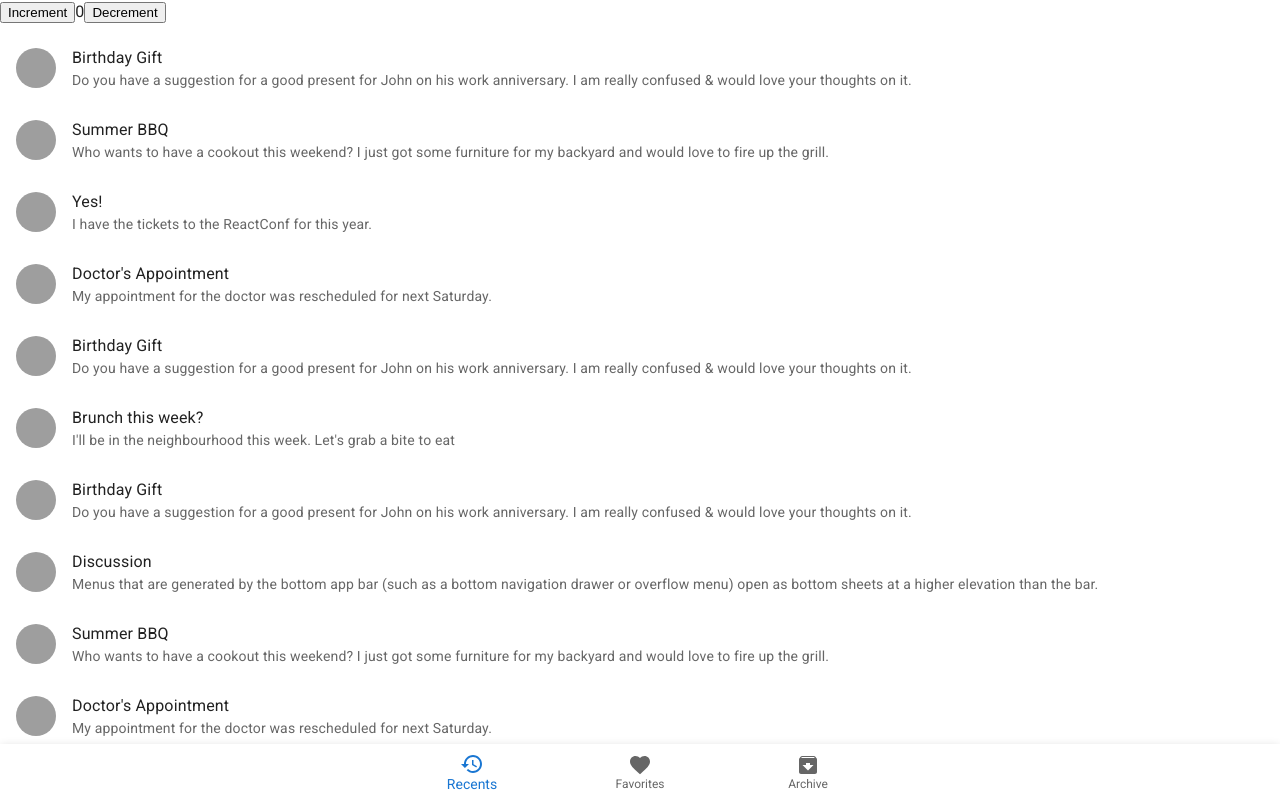
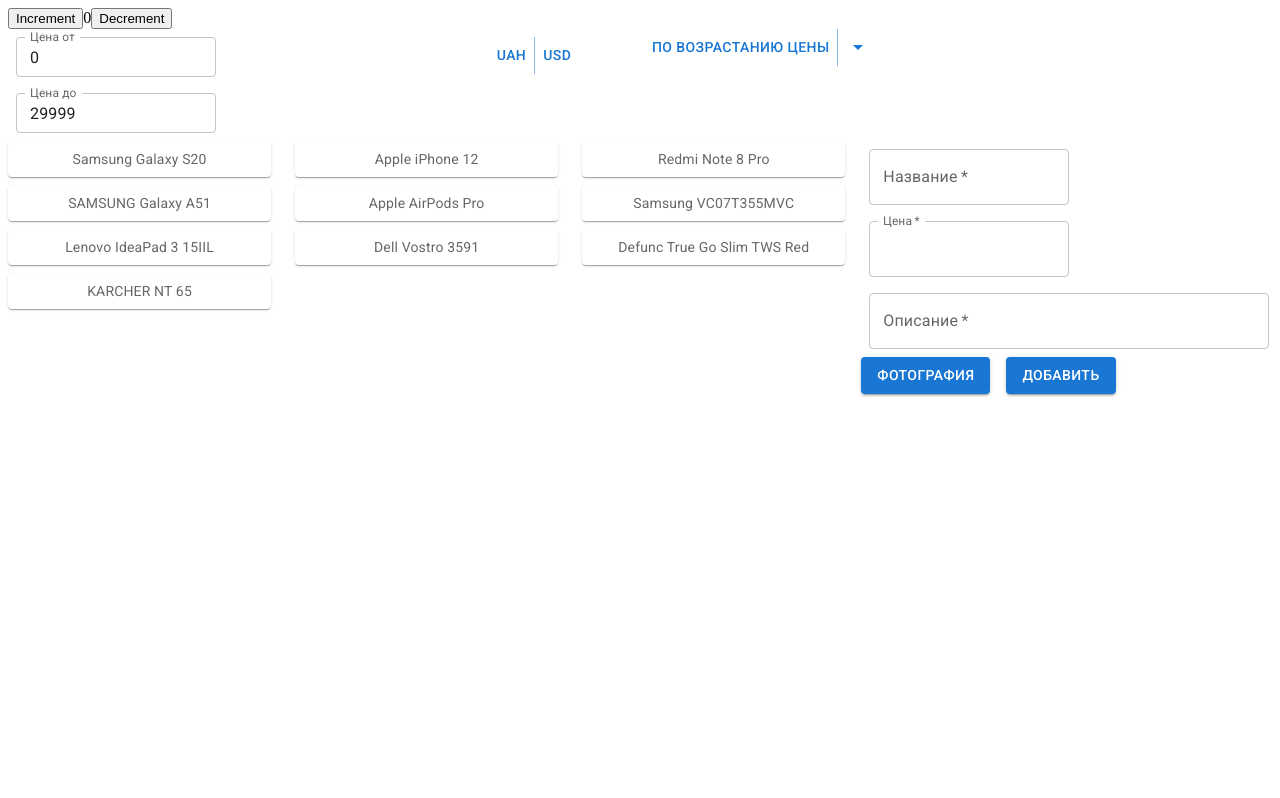
Before and after one commit to butenko108/react_catalog-of-goods, a React (Create React App) app: page / in a window 1280 px wide. Shown: the top 798 px of the page. Built offline with nearby package versions, Linux system fonts and the light colour scheme; grey boxes are pictures that could not be loaded.

Commit message:
main markup is added

```diff
--- a/src/App.tsx
+++ b/src/App.tsx
@@ -10,6 +10,15 @@ import Grid from '@mui/material/Grid'
 import { products } from './api/products.json'
 import { Product } from './types/product'
 import { ProductItem } from './components/card/ProductItem'
+import TextField from '@mui/material/TextField';
+import Button from '@mui/material/Button';
+import ButtonGroup from '@mui/material/ButtonGroup';
+import Sort from './components/Sort'
+import IconButton from '@mui/material/IconButton';
+import PhotoCamera from '@mui/icons-material/PhotoCamera';
+import Stack from '@mui/material/Stack';
+import TextareaAutosize from '@mui/material/TextareaAutosize';
+import { Typography } from '@mui/material'
 
 const Item = styled(Paper)(({ theme }) => ({
   backgroundColor: theme.palette.mode === 'dark' ? '#1A2027' : '#fff',
@@ -42,7 +51,61 @@ export const App: React.FC = () => {
           </button>
         </div>
       </div>
-      <ProductItem />
+      <Grid container spacing={1}>
+        <Grid item xs={4}>
+          <Box
+            component="form"
+            sx={{
+              '& .MuiTextField-root': { m: 1, width: '25ch' },
+            }}
+            noValidate
+            autoComplete="off"
+          >
+            <div>
+              <TextField
+                id="outlined-number"
+                label="Цена от"
+                type="number"
+                defaultValue="0"
+                InputLabelProps={{
+                  shrink: true
+                }}
+                size="small"
+              />
+              <TextField
+                id="outlined-number"
+                label="Цена до"
+                type="number"
+                defaultValue="29999"
+                InputLabelProps={{
+                  shrink: true
+                }}
+                size="small"
+              />
+            </div>
+          </Box>
+        </Grid>
+        <Grid item xs={2}>
+          <Box
+            sx={{
+              display: 'flex',
+              flexDirection: 'column',
+              alignItems: 'center',
+              '& > *': {
+                m: 1,
+              },
+            }}
+          >
+            <ButtonGroup variant="text" aria-label="text button group">
+              <Button>UAH</Button>
+              <Button>USD</Button>
+            </ButtonGroup>
+          </Box>
+        </Grid>
+        <Grid item xs={3}>
+          <Sort />
+        </Grid>
+      </Grid>
       <Grid container spacing={2}>
         <Grid item xs={8}>
           <Grid container rowSpacing={1} columnSpacing={{ xs: 1, sm: 2, md: 3 }}>
@@ -57,17 +120,55 @@ export const App: React.FC = () => {
               })}
           </Grid>
         </Grid>
-        {/* <Grid item xs={8}>
-          <Grid container rowSpacing={1} columnSpacing={{ xs: 1, sm: 2, md: 3 }}>
-            <Grid item xs={4} key={product.id}>
-              <Item >
-                <ProductItem />
-              </Item>
-            </Grid>
-          </Grid>
-        </Grid> */}
         <Grid item xs={4}>
-          <Item>xs=4</Item>
+          <Box
+            component="form"
+            sx={{
+              '& .MuiTextField-root': { m: 1, width: '25ch' },
+            }}
+            noValidate
+            autoComplete="off"
+          >
+            <div>
+              <TextField
+                required
+                id="outlined-required"
+                label="Название"
+              />
+              <TextField
+                required
+                id="outlined-number"
+                label="Цена"
+                type="number"
+                InputLabelProps={{
+                  shrink: true,
+                }}
+              />
+              <TextField
+                required
+                id="outlined-required"
+                label="Описание"
+                minRows={10}
+                aria-label="minimum height"
+                style={{ width: 400 }}
+              />
+              {/* <TextareaAutosize
+                required
+                id="outlined-required"
+                aria-label="minimum height"
+                minRows={3}
+                placeholder="Minimum 3 rows"
+                style={{ width: 200 }}
+              /> */}
+              <Stack direction="row" alignItems="center" spacing={2}>
+                <Button variant="contained" component="label">
+                  Фотография
+                  <input hidden accept="image/*" multiple type="file" required />
+                </Button>
+                <Button variant="contained">Добавить</Button>
+              </Stack>
+            </div>
+          </Box>
         </Grid>
       </Grid>
     </>
--- /dev/null
+++ b/src/components/Sort.tsx
@@ -0,0 +1,104 @@
+import * as React from 'react'
+import Button from '@mui/material/Button'
+import ButtonGroup from '@mui/material/ButtonGroup'
+import ArrowDropDownIcon from '@mui/icons-material/ArrowDropDown'
+import ClickAwayListener from '@mui/material/ClickAwayListener'
+import Grow from '@mui/material/Grow'
+import Paper from '@mui/material/Paper'
+import Popper from '@mui/material/Popper'
+import MenuItem from '@mui/material/MenuItem'
+import MenuList from '@mui/material/MenuList'
+
+const options = ['По возрастанию цены', 'По убыванию цены', 'По алфавиту'];
+
+export default function SplitButton() {
+  const [open, setOpen] = React.useState(false);
+  const anchorRef = React.useRef<HTMLDivElement>(null);
+  const [selectedIndex, setSelectedIndex] = React.useState(0);
+
+  const handleClick = () => {
+    console.info(`You clicked ${options[selectedIndex]}`);
+  };
+
+  const handleMenuItemClick = (
+    event: React.MouseEvent<HTMLLIElement, MouseEvent>,
+    index: number,
+  ) => {
+    setSelectedIndex(index);
+    setOpen(false);
+  };
+
+  const handleToggle = () => {
+    setOpen((prevOpen) => !prevOpen);
+  };
+
+  const handleClose = (event: Event) => {
+    if (
+      anchorRef.current &&
+      anchorRef.current.contains(event.target as HTMLElement)
+    ) {
+      return;
+    }
+
+    setOpen(false);
+  };
+
+  return (
+    <React.Fragment>
+      <ButtonGroup variant="text" ref={anchorRef} aria-label="split button">
+        <Button
+          onClick={handleClick}
+        >
+          {options[selectedIndex]}
+        </Button>
+        <Button
+          size="small"
+          aria-controls={open ? 'split-button-menu' : undefined}
+          aria-expanded={open ? 'true' : undefined}
+          aria-label="select merge strategy"
+          aria-haspopup="menu"
+          onClick={handleToggle}
+        >
+          <ArrowDropDownIcon />
+        </Button>
+      </ButtonGroup>
+      <Popper
+        sx={{
+          zIndex: 1,
+        }}
+        open={open}
+        anchorEl={anchorRef.current}
+        role={undefined}
+        transition
+        disablePortal
+      >
+        {({ TransitionProps, placement }) => (
+          <Grow
+            {...TransitionProps}
+            style={{
+              transformOrigin:
+                placement === 'bottom' ? 'center top' : 'center bottom',
+            }}
+          >
+            <Paper>
+              <ClickAwayListener onClickAway={handleClose}>
+                <MenuList id="split-button-menu" autoFocusItem>
+                  {options.map((option, index) => (
+                    <MenuItem
+                      key={option}
+                      disabled={index === 2}
+                      selected={index === selectedIndex}
+                      onClick={(event) => handleMenuItemClick(event, index)}
+                    >
+                      {option}
+                    </MenuItem>
+                  ))}
+                </MenuList>
+              </ClickAwayListener>
+            </Paper>
+          </Grow>
+        )}
+      </Popper>
+    </React.Fragment>
+  );
+}
--- a/src/components/card/ProductItem.tsx
+++ b/src/components/card/ProductItem.tsx
@@ -1,110 +1,38 @@
 import * as React from 'react';
 import Box from '@mui/material/Box';
-import CssBaseline from '@mui/material/CssBaseline';
-import BottomNavigation from '@mui/material/BottomNavigation';
-import BottomNavigationAction from '@mui/material/BottomNavigationAction';
-import RestoreIcon from '@mui/icons-material/Restore';
-import FavoriteIcon from '@mui/icons-material/Favorite';
-import ArchiveIcon from '@mui/icons-material/Archive';
-import Paper from '@mui/material/Paper';
-import List from '@mui/material/List';
-import ListItem from '@mui/material/ListItem';
-import ListItemAvatar from '@mui/material/ListItemAvatar';
-import ListItemText from '@mui/material/ListItemText';
-import Avatar from '@mui/material/Avatar';
-
-function refreshMessages(): MessageExample[] {
-  const getRandomInt = (max: number) => Math.floor(Math.random() * Math.floor(max));
-
-  return Array.from(new Array(50)).map(
-    () => messageExamples[getRandomInt(messageExamples.length)],
-  );
-}
+import TextField from '@mui/material/TextField';
 
 export const ProductItem = () => {
-  const [value, setValue] = React.useState(0);
-  const ref = React.useRef<HTMLDivElement>(null);
-  const [messages, setMessages] = React.useState(() => refreshMessages());
-
-  React.useEffect(() => {
-    (ref.current as HTMLDivElement).ownerDocument.body.scrollTop = 0;
-    setMessages(refreshMessages());
-  }, [value, setMessages]);
-
   return (
-    <Box sx={{ pb: 7 }} ref={ref}>
-      <CssBaseline />
-      <List>
-        {messages.map(({ primary, secondary, person }, index) => (
-          <ListItem button key={index + person}>
-            <ListItemAvatar>
-              <Avatar alt="Profile Picture" src={person} />
-            </ListItemAvatar>
-            <ListItemText primary={primary} secondary={secondary} />
-          </ListItem>
-        ))}
-      </List>
-      <Paper sx={{ position: 'fixed', bottom: 0, left: 0, right: 0 }} elevation={3}>
-        <BottomNavigation
-          showLabels
-          value={value}
-          onChange={(event, newValue) => {
-            setValue(newValue);
+    <Box
+      component="form"
+      sx={{
+        '& .MuiTextField-root': { m: 1, width: '25ch' },
+      }}
+      noValidate
+      autoComplete="off"
+    >
+      <div>
+        Цена:
+        <TextField
+          id="outlined-number"
+          label="От"
+          type="number"
+          defaultValue="9999"
+          InputLabelProps={{
+            shrink: true
           }}
-        >
-          <BottomNavigationAction label="Recents" icon={<RestoreIcon />} />
-          <BottomNavigationAction label="Favorites" icon={<FavoriteIcon />} />
-          <BottomNavigationAction label="Archive" icon={<ArchiveIcon />} />
-        </BottomNavigation>
-      </Paper>
+        />
+        <TextField
+          id="outlined-number"
+          label="До"
+          type="number"
+          defaultValue="9999"
+          InputLabelProps={{
+            shrink: true
+          }}
+        />
+      </div>
     </Box>
   );
 }
-
-interface MessageExample {
-  primary: string;
-  secondary: string;
-  person: string;
-}
-
-const messageExamples: readonly MessageExample[] = [
-  {
-    primary: 'Brunch this week?',
-    secondary: "I'll be in the neighbourhood this week. Let's grab a bite to eat",
-    person: '/static/images/avatar/5.jpg',
-  },
-  {
-    primary: 'Birthday Gift',
-    secondary: `Do you have a suggestion for a good present for John on his work
-      anniversary. I am really confused & would love your thoughts on it.`,
-    person: '/static/images/avatar/1.jpg',
-  },
-  {
-    primary: 'Recipe to try',
-    secondary: 'I am try out this new BBQ recipe, I think this might be amazing',
-    person: '/static/images/avatar/2.jpg',
-  },
-  {
-    primary: 'Yes!',
-    secondary: 'I have the tickets to the ReactConf for this year.',
-    person: '/static/images/avatar/3.jpg',
-  },
-  {
-    primary: "Doctor's Appointment",
-    secondary: 'My appointment for the doctor was rescheduled for next Saturday.',
-    person: '/static/images/avatar/4.jpg',
-  },
-  {
-    primary: 'Discussion',
-    secondary: `Menus that are generated by the bottom app bar (such as a bottom
-      navigation drawer or overflow menu) open as bottom sheets at a higher elevation
-      than the bar.`,
-    person: '/static/images/avatar/5.jpg',
-  },
-  {
-    primary: 'Summer BBQ',
-    secondary: `Who wants to have a cookout this weekend? I just got some furniture
-      for my backyard and would love to fire up the grill.`,
-    person: '/static/images/avatar/1.jpg',
-  },
-];
```
